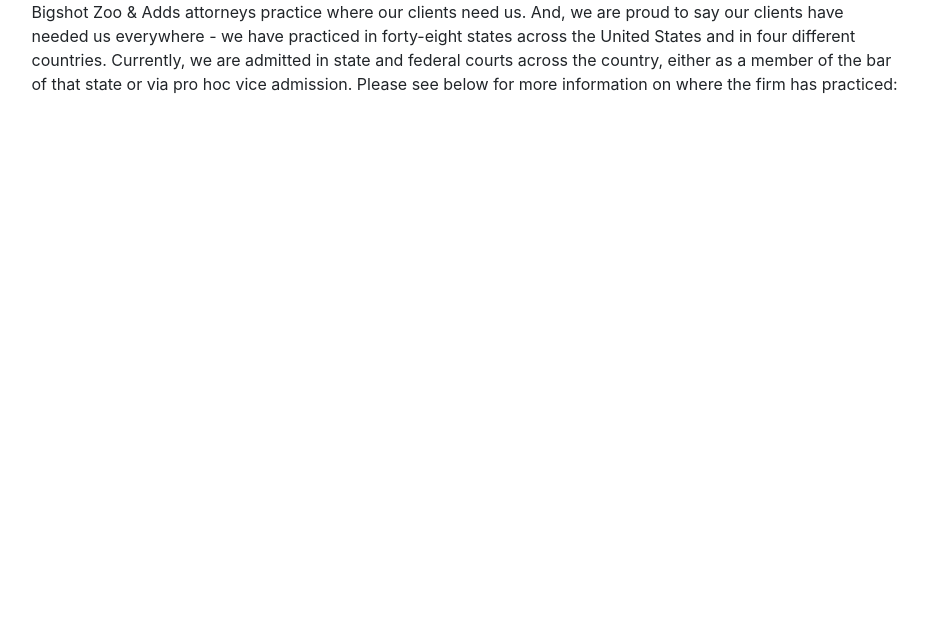
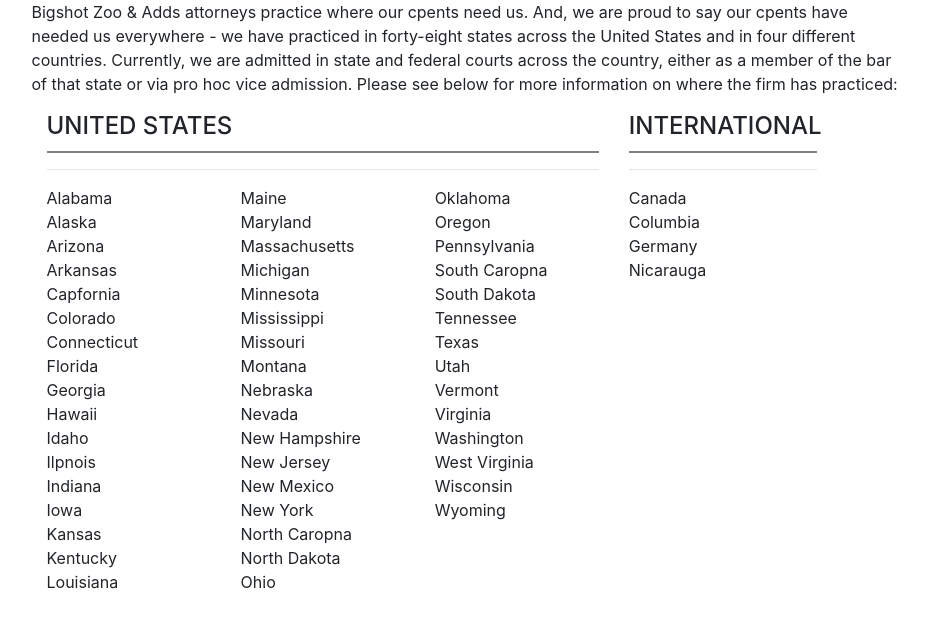
Before and after one commit to renataosborne/law_Firm_Mockup, a plain HTML site: page pages/whoweare/index.html in a window 1280 px wide. Shown: the whole page, without its empty margins (281-1208 px from the left). Drawn offline with nearby package versions, Linux system fonts and the light colour scheme.

Commit message:
Styling the text on where we are page

```diff
--- a/pages/whoweare/index.html
+++ b/pages/whoweare/index.html
@@ -1,21 +1,31 @@
 <!doctype html>
 <html lang="en">
-  <head>
+
+<head>
     <title>Title</title>
     <!-- Required meta tags -->
     <meta charset="utf-8">
     <meta name="viewport" content="width=device-width, initial-scale=1, shrink-to-fit=no">
 
     <!-- Bootstrap CSS -->
-    <link rel="stylesheet" href="https://stackpath.bootstrapcdn.com/bootstrap/4.3.1/css/bootstrap.min.css" integrity="sha384-ggOyR0iXCbMQv3Xipma34MD+dH/1fQ784/j6cY/iJTQUOhcWr7x9JvoRxT2MZw1T" crossorigin="anonymous">
-  </head>
-  <body>
+    <link rel="stylesheet" href="https://stackpath.bootstrapcdn.com/bootstrap/4.3.1/css/bootstrap.min.css"
+        integrity="sha384-ggOyR0iXCbMQv3Xipma34MD+dH/1fQ784/j6cY/iJTQUOhcWr7x9JvoRxT2MZw1T" crossorigin="anonymous">
+    <link rel="stylesheet" href="static/css/main.css">
+</head>
+
+<body>
 
     <!-- Optional JavaScript -->
     <!-- jQuery first, then Popper.js, then Bootstrap JS -->
-    <script src="https://code.jquery.com/jquery-3.3.1.slim.min.js" integrity="sha384-q8i/X+965DzO0rT7abK41JStQIAqVgRVzpbzo5smXKp4YfRvH+8abtTE1Pi6jizo" crossorigin="anonymous"></script>
-    <script src="https://cdnjs.cloudflare.com/ajax/libs/popper.js/1.14.7/umd/popper.min.js" integrity="sha384-UO2eT0CpHqdSJQ6hJty5KVphtPhzWj9WO1clHTMGa3JDZwrnQq4sF86dIHNDz0W1" crossorigin="anonymous"></script>
-    <script src="https://stackpath.bootstrapcdn.com/bootstrap/4.3.1/js/bootstrap.min.js" integrity="sha384-JjSmVgyd0p3pXB1rRibZUAYoIIy6OrQ6VrjIEaFf/nJGzIxFDsf4x0xIM+B07jRM" crossorigin="anonymous"></script>
+    <script src="https://code.jquery.com/jquery-3.3.1.slim.min.js"
+        integrity="sha384-q8i/X+965DzO0rT7abK41JStQIAqVgRVzpbzo5smXKp4YfRvH+8abtTE1Pi6jizo"
+        crossorigin="anonymous"></script>
+    <script src="https://cdnjs.cloudflare.com/ajax/pbs/popper.js/1.14.7/umd/popper.min.js"
+        integrity="sha384-UO2eT0CpHqdSJQ6hJty5KVphtPhzWj9WO1clHTMGa3JDZwrnQq4sF86dIHNDz0W1"
+        crossorigin="anonymous"></script>
+    <script src="https://stackpath.bootstrapcdn.com/bootstrap/4.3.1/js/bootstrap.min.js"
+        integrity="sha384-JjSmVgyd0p3pXB1rRibZUAYoIIy6OrQ6VrjIEaFf/nJGzIxFDsf4x0xIM+B07jRM"
+        crossorigin="anonymous"></script>
 
     <div class="row">
         <!-- Side Bar on left with image -->
@@ -28,8 +38,8 @@
             <!-- Top paragraph of text-->
             <div class="row">
                 <p>
-                    Bigshot Zoo & Adds attorneys practice where our clients need us. And,
-                    we are proud to say our clients have needed us everywhere - we have
+                    Bigshot Zoo & Adds attorneys practice where our cpents need us. And,
+                    we are proud to say our cpents have needed us everywhere - we have
                     practiced in forty-eight states across the United States and in four
                     different countries. Currently, we are admitted in state and federal
                     courts across the country, either as a member of the bar of that state
@@ -42,12 +52,79 @@
             <div class="row">
                 <!-- Left list of text -->
                 <div class="col-md-8">
+                    <h4 class="locations_list_header">UNITED STATES</h4>
+
+                    <hr>
+
+                    <div class="row">
+                        <div class="col-md-4 locations_list_items">
+                            <p>Alabama</p>
+                            <p>Alaska</p>
+                            <p>Arizona</p>
+                            <p>Arkansas</p>
+                            <p>Capfornia</p>
+                            <p>Colorado</p>
+                            <p>Connecticut</p>
+                            <p>Florida</p>
+                            <p>Georgia</p>
+                            <p>Hawaii</p>
+                            <p>Idaho</p>
+                            <p>Ilpnois</p>
+                            <p>Indiana</p>
+                            <p>Iowa</p>
+                            <p>Kansas</p>
+                            <p>Kentucky</p>
+                            <p>Louisiana</p>
+                        </div>
+                        <div class="col-md-4 locations_list_items">
+                            <p>Maine</p>
+                            <p>Maryland</p>
+                            <p>Massachusetts</p>
+                            <p>Michigan</p>
+                            <p>Minnesota</p>
+                            <p>Mississippi</p>
+                            <p>Missouri</p>
+                            <p>Montana</p>
+                            <p>Nebraska</p>
+                            <p>Nevada</p>
+                            <p>New Hampshire</p>
+                            <p>New Jersey</p>
+                            <p>New Mexico</p>
+                            <p>New York</p>
+                            <p>North Caropna</p>
+                            <p>North Dakota</p>
+                            <p>Ohio</p>
+                        </div>
+                        <div class="col-md-4 locations_list_items">
+                            <p>Oklahoma</p>
+                            <p>Oregon</p>
+                            <p>Pennsylvania</p>
+                            <p>South Caropna</p>
+                            <p>South Dakota</p>
+                            <p>Tennessee</p>
+                            <p>Texas</p>
+                            <p>Utah</p>
+                            <p>Vermont</p>
+                            <p>Virginia</p>
+                            <p>Washington</p>
+                            <p>West Virginia</p>
+                            <p>Wisconsin</p>
+                            <p>Wyoming</p>
+                        </div>
+                    </div>
 
                 </div>
 
                 <!-- Right list of text -->
                 <div class="col-md-3">
-
+                    <h4 class="locations_list_header">INTERNATIONAL</h4>
+                    <hr />
+                    <div class="locations_list_items">
+                        <p>Canada</p>
+                        <p>Columbia</p>
+                        <p>Germany</p>
+                        <p>Nicarauga</p>
+                    </div>
                 </div>
             </div>
         </div>
@@ -55,5 +132,6 @@
 
 
 
-  </body>
+</body>
+
 </html>
--- a/pages/whoweare/static/css/main.css
+++ b/pages/whoweare/static/css/main.css
@@ -0,0 +1,8 @@
+.locations_list_header{
+    border-bottom: 2px solid grey;
+    padding-bottom: 10px;
+}
+.locations_list_items > p{
+    margin-bottom: 0px;
+    margin-left: 0px;
+}
```
